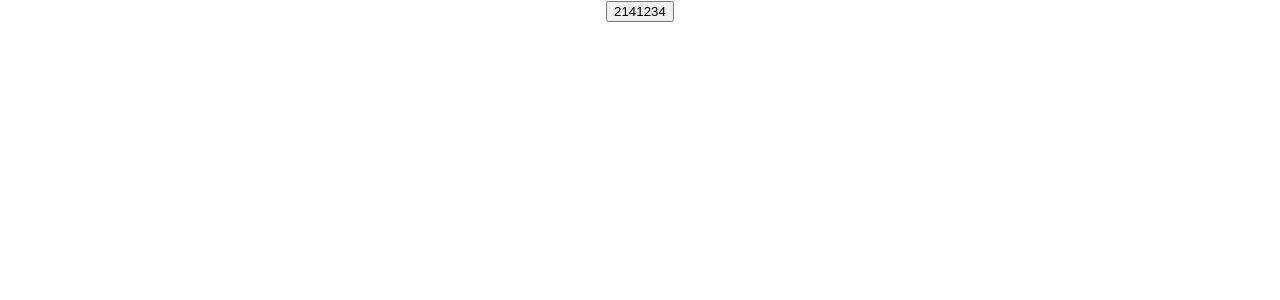
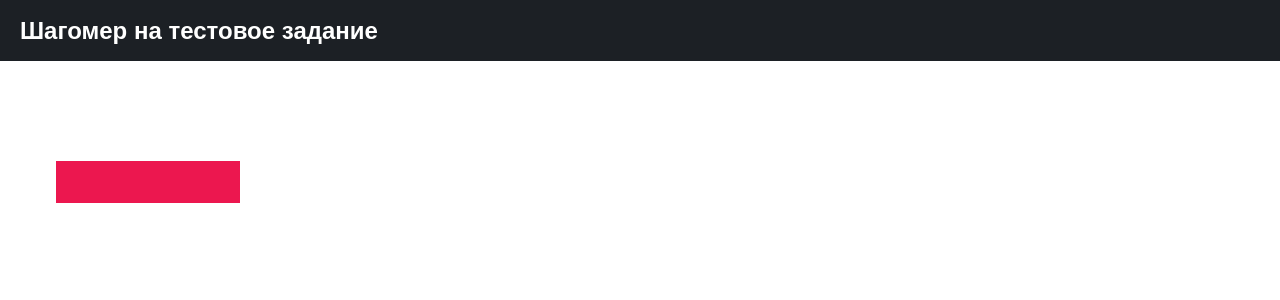
Before and after one commit to mansup96/test-task, a React (Create React App) app: page / in a window 1280 px wide. Shown: the top 300 px of the page. Built offline with nearby package versions, Linux system fonts and the light colour scheme.

Commit message:
button, header and section were added

```diff
--- a/package.json
+++ b/package.json
@@ -11,7 +11,13 @@
     "react-dom": "^17.0.1",
     "react-scripts": "4.0.0",
     "styled-components": "^5.2.1",
+    "styled-normalize": "^8.0.7",
     "web-vitals": "^0.2.4"
+  },
+  "devDependencies": {
+    "eslint": "^6.6.0",
+    "eslint-config-airbnb": "^18.0.1",
+    "eslint-plugin-react-hooks": "^1.7.0"
   },
   "scripts": {
     "start": "react-scripts start",
--- a/src/App.css
+++ /dev/null
@@ -1,38 +0,0 @@
-.App {
-  text-align: center;
-}
-
-.App-logo {
-  height: 40vmin;
-  pointer-events: none;
-}
-
-@media (prefers-reduced-motion: no-preference) {
-  .App-logo {
-    animation: App-logo-spin infinite 20s linear;
-  }
-}
-
-.App-header {
-  background-color: #282c34;
-  min-height: 100vh;
-  display: flex;
-  flex-direction: column;
-  align-items: center;
-  justify-content: center;
-  font-size: calc(10px + 2vmin);
-  color: white;
-}
-
-.App-link {
-  color: #61dafb;
-}
-
-@keyframes App-logo-spin {
-  from {
-    transform: rotate(0deg);
-  }
-  to {
-    transform: rotate(360deg);
-  }
-}
--- a/src/App.js
+++ b/src/App.js
@@ -1,22 +1,28 @@
 import React from "react";
-import "./App.css";
-import axios from "axios";
+import Header from "./components/Header/Header";
+import { ThemeProvider } from "styled-components";
+import Section from "./components/Section/Section";
+import Button from "./components/Button/Button";
 
-const App = async () => {
-
-  const post = async () => {
-    await axios.post("http://localhost:3000/walking", {
-      date: Date.now(),
-      distance: 11111,
-    });
-  };
-
-
-  return (
-    <div className="App">
-      <button onClick={post}>2141234</button>
-    </div>
-  );
+const theme = {
+  main: "#1C2025",
+  accent: "#EC174F",
+  accentHover: "#d4295b",
+  gray: "#EFEFF0",
+  white: "#FFFFFF",
+  sans: "PT Sans, sans-serif",
+  sansCaption: "PT Sans Caption, sans-serif",
 };
 
+function App() {
+  return (
+    <ThemeProvider theme={theme}>
+      <Header title="Шагомер на тестовое задание" />
+      <Section>
+        <Button/>
+      </Section>
+    </ThemeProvider>
+  );
+}
+
 export default App;
--- /dev/null
+++ b/src/components/Button/Button.js
@@ -0,0 +1,30 @@
+import React from "react";
+import styled from "styled-components";
+
+const StyledButton = styled.button`
+  background-color: ${(props) => props.theme.accent};
+  font-family: ${(props) => props.theme.sansCaption};
+  color: ${(props) => props.theme.white};
+  font-size: 18px;
+  line-height: 23px;
+  border: none;
+  outline: none;
+  cursor: pointer;
+  transition: background-color 0.2s ease;
+  padding: 21px 92px;
+  max-width: 100%;
+
+  &:hover {
+    background-color: ${(props) => props.theme.accentHover};
+  }
+`;
+
+const Button = ({ onClick, children }) => {
+  return (
+    <StyledButton onClick={onClick} type="button">
+      {children}
+    </StyledButton>
+  );
+};
+
+export default Button;
--- /dev/null
+++ b/src/components/Header/Header.js
@@ -0,0 +1,29 @@
+import React from "react";
+import axios from "axios";
+import styled from "styled-components";
+
+const Header = ({ className, title }) => {
+  return (
+    <header className={className}>
+      <h1 className="title">{title}</h1>
+    </header>
+  );
+};
+
+const StyledHeader = styled(Header)`
+  width: 100%;
+  background-color: ${(props) => props.theme.main};
+  padding: 15px 20px;
+  margin-bottom: 100px;
+  & .title {
+    margin: 0;
+    color: ${(props) => props.theme.white};
+    font-family: ${(props) => props.theme.sansCaption}, sans-serif;
+    font-style: normal;
+    font-weight: bold;
+    font-size: 24px;
+    line-height: 31px;
+  }
+`;
+
+export default StyledHeader;
--- /dev/null
+++ b/src/components/Section/Section.js
@@ -0,0 +1,21 @@
+import React from "react";
+import styled from "styled-components";
+
+const StyledSection = styled.section`
+  max-width: 100%;
+  background-color: ${({ theme }) => theme.white};
+  .container {
+    max-width: 1168px;
+    margin: 0 auto;
+  }
+`;
+
+const Section = (props) => {
+  return (
+    <StyledSection {...props}>
+      <div className="container">{props.children}</div>
+    </StyledSection>
+  );
+};
+
+export default Section;
--- a/src/index.css
+++ /dev/null
@@ -1,13 +0,0 @@
-body {
-  margin: 0;
-  font-family: -apple-system, BlinkMacSystemFont, 'Segoe UI', 'Roboto', 'Oxygen',
-    'Ubuntu', 'Cantarell', 'Fira Sans', 'Droid Sans', 'Helvetica Neue',
-    sans-serif;
-  -webkit-font-smoothing: antialiased;
-  -moz-osx-font-smoothing: grayscale;
-}
-
-code {
-  font-family: source-code-pro, Menlo, Monaco, Consolas, 'Courier New',
-    monospace;
-}
--- a/src/index.js
+++ b/src/index.js
@@ -1,6 +1,13 @@
 import React from "react";
 import ReactDOM from "react-dom";
-import "./index.css";
 import App from "./App";
+import { GlobalStyle } from "./styles";
 
-ReactDOM.render(<App />, document.getElementById("root"));
+const Root = () => (
+  <React.Fragment>
+    <GlobalStyle />
+    <App />
+  </React.Fragment>
+);
+
+ReactDOM.render(<Root />, document.getElementById("root"));
--- /dev/null
+++ b/src/styles/index.js
@@ -0,0 +1,9 @@
+import { createGlobalStyle } from "styled-components";
+import { normalize } from "styled-normalize";
+
+export const GlobalStyle = createGlobalStyle`
+${normalize}
+*, *:before, *:after {
+  box-sizing: border-box;
+}
+`;
```
Also changed, not shown: src/components/WalkingManager/WalkingManager.js (added), 2 other files (tests, documents, lock files or other folders).
